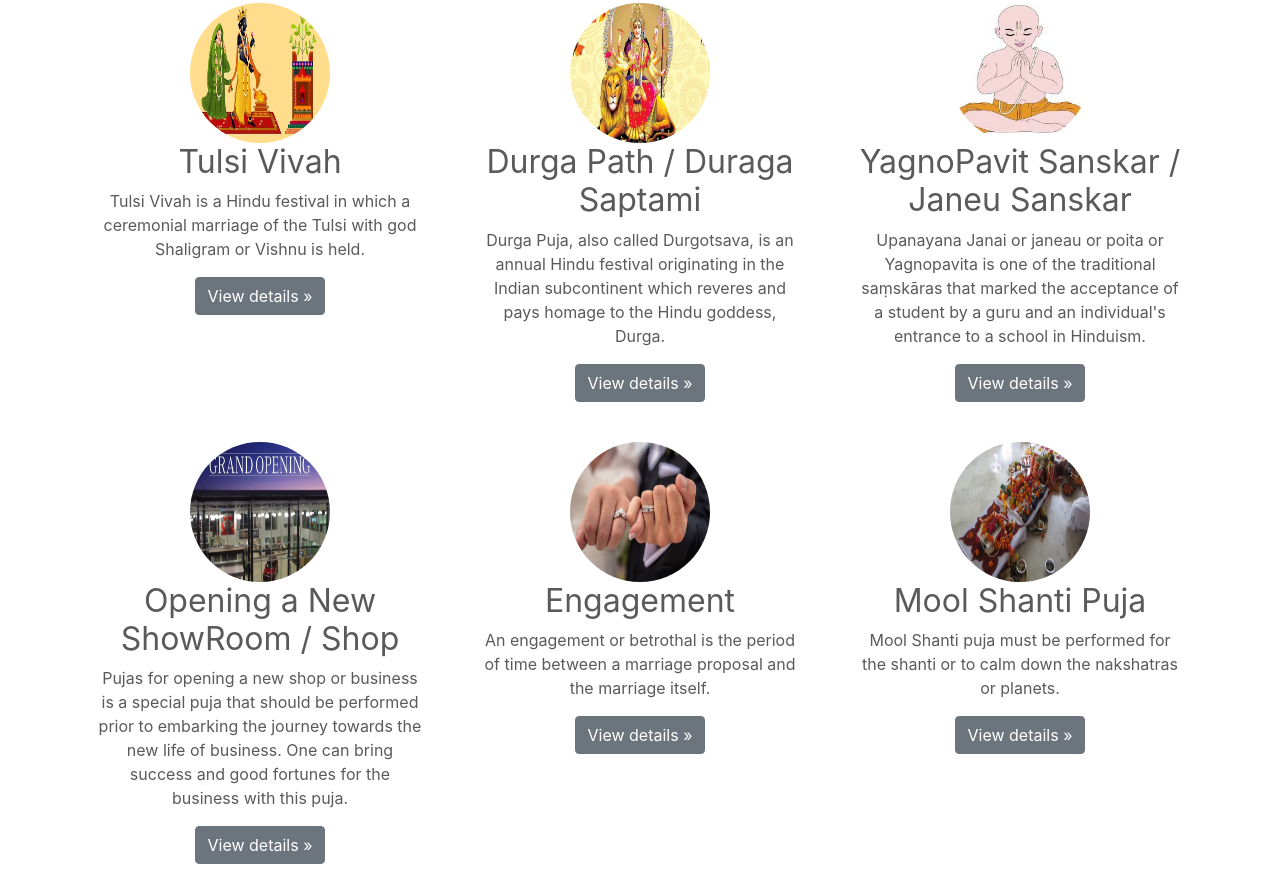
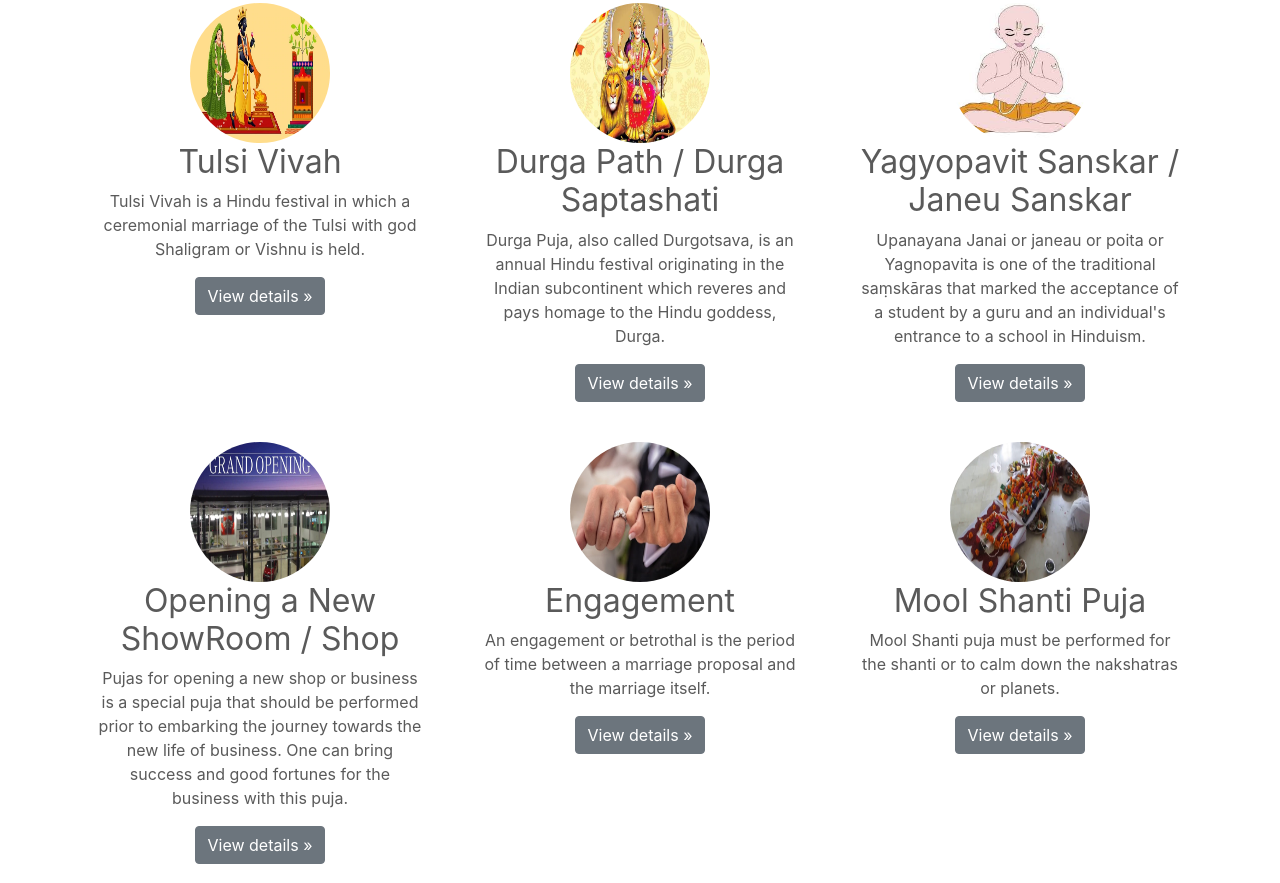
Before and after one commit to pawancs/AllTypePuja, a plain HTML site: page index.html in a window 1280 px wide. Shown: the part 1446-2329 px from the top of the page. Drawn offline with nearby package versions, Linux system fonts and the light colour scheme.

Commit message:
Spelling Correction

```diff
--- a/index.html
+++ b/index.html
@@ -155,13 +155,13 @@
             </div>
             <div class="col-lg-4">
               <img class="rounded-circle" src="images/DurgaPath.jpg" alt="Kalas Puja" width="140" height="140">
-              <h2>Durga Path / Duraga Saptami</h2>
+              <h2>Durga Path / Durga Saptashati</h2>
               <p>Durga Puja, also called Durgotsava, is an annual Hindu festival originating in the Indian subcontinent which reveres and pays homage to the Hindu goddess, Durga.</p>
               <p><a class="btn btn-secondary" href="#" role="button">View details &raquo;</a></p>
             </div>
             <div class="col-lg-4">
               <img class="rounded-circle" src="images/YagnoPavit.jpg" alt="Kalas Puja" width="140" height="140">
-              <h2>YagnoPavit Sanskar / Janeu Sanskar</h2>
+              <h2>Yagyopavit Sanskar / Janeu Sanskar</h2>
               <p>Upanayana Janai or janeau or poita or Yagnopavita is one of the traditional saṃskāras that marked the acceptance of a student by a guru and an individual's entrance to a school in Hinduism. </p>
               <p><a class="btn btn-secondary" href="#" role="button">View details &raquo;</a></p>
             </div>
@@ -227,7 +227,7 @@
             </div>
             <div class="col-lg-4">
               <img class="rounded-circle" src="images/GayatriPuja.jpg" alt="Ganjesh Puja" width="140" height="140">
-              <h2>Gayatri Puja</h2>
+              <h2>Gayatri Puja & Jaap</h2>
               <p>Gayatri is the mother of the four vedas - Rig, Yajur, Sama and Atharva. </p>
               <p><a class="btn btn-secondary" href="#" role="button">View details &raquo;</a></p>
             </div>
```
